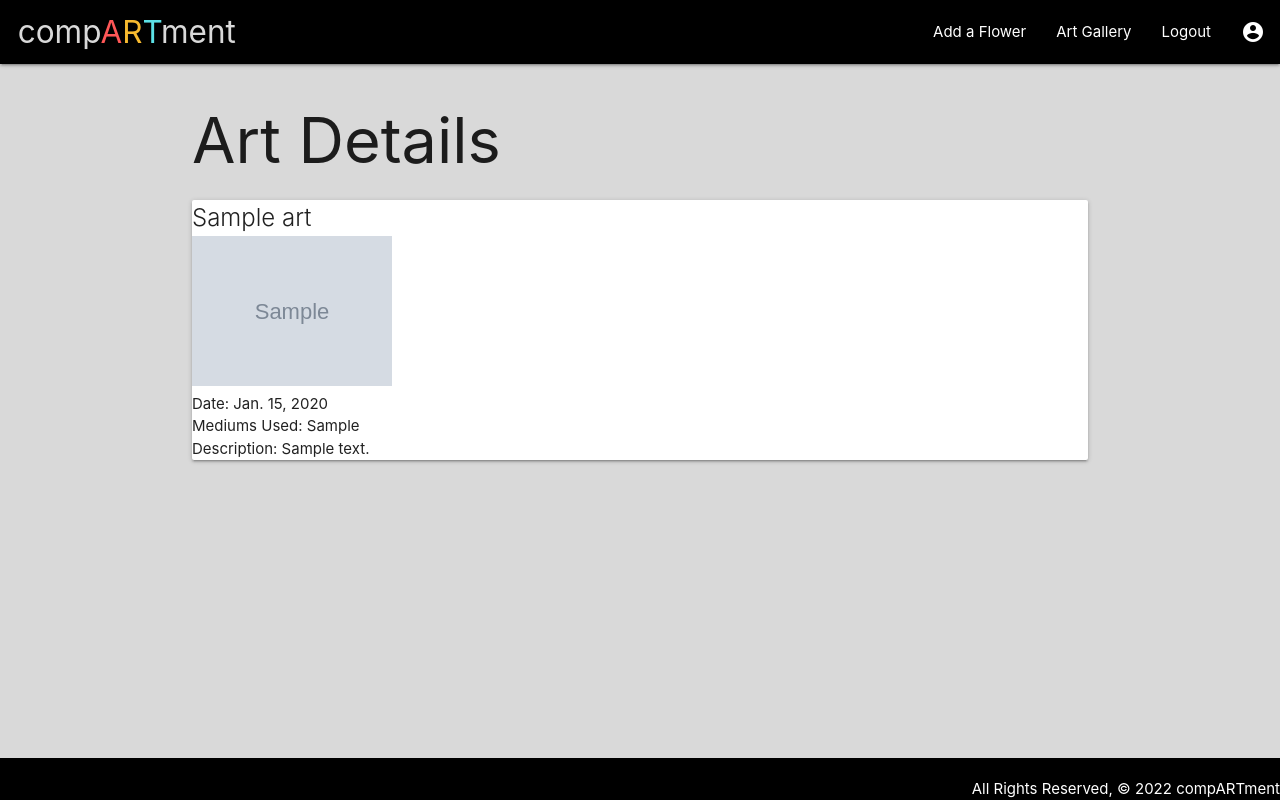
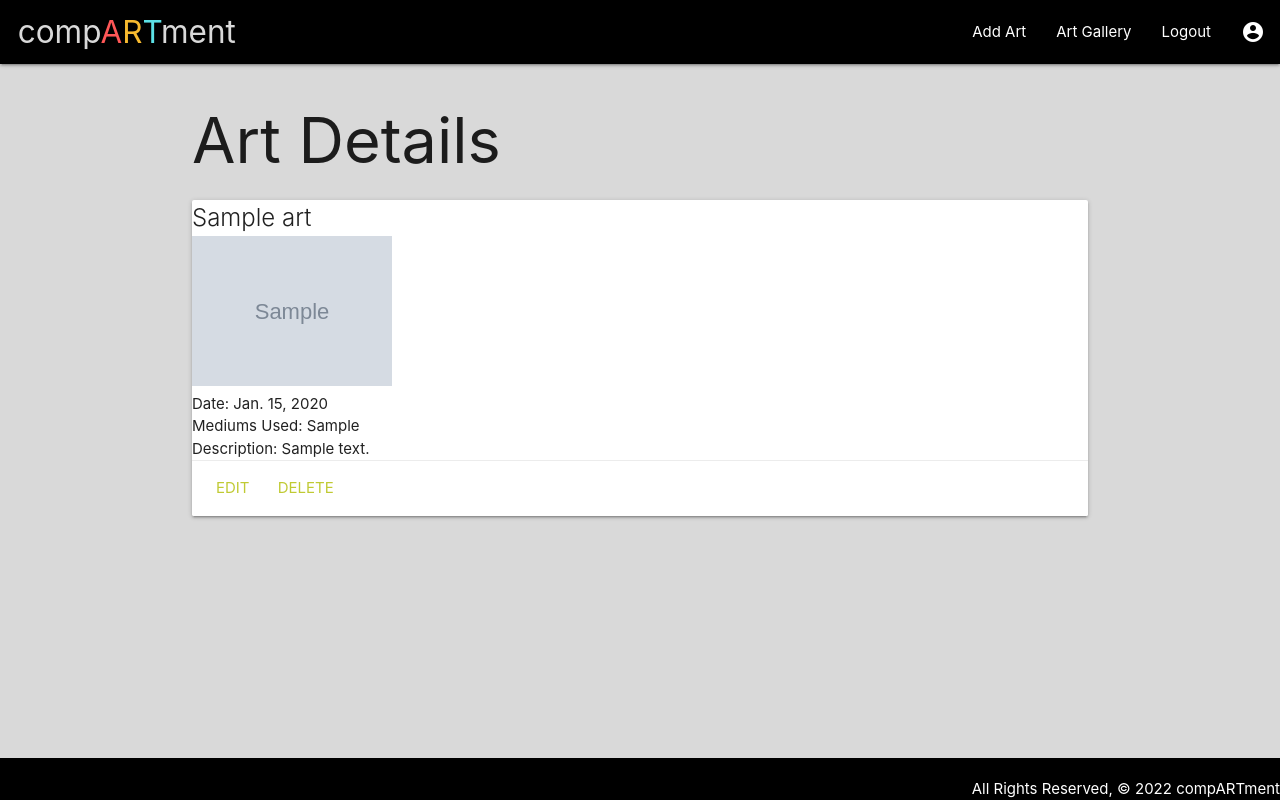
Before and after one commit to jzolly/compARTment, a Django app: page /art/1/ in a window 1280 px wide. Run offline with Django 4.2, Linux system fonts and the light colour scheme; a user stored in the database is signed in; tables that the repository leaves empty hold one stand-in row (values such as "Sample post"); grey boxes marked "Sample" are stand-in pictures.

Commit message:
Full Crud Gallery

```diff
--- a/compARTment/settings.py
+++ b/compARTment/settings.py
@@ -118,7 +118,7 @@ USE_TZ = True
 
 STATIC_URL = 'static/'
 
-LOGIN_REDIRECT_URL = '/art/'
+LOGIN_REDIRECT_URL = '/art_gallery/'
 LOGOUT_REDIRECT_URL = '/'
 
 # Default primary key field type
--- a/main_app/models.py
+++ b/main_app/models.py
@@ -14,3 +14,6 @@ class Art(models.Model):
 
     def __str__(self):
         return self.name
+
+    def get_absolute_url(self):
+        return reverse('detail', kwargs={'art_id': self.id})
--- a/main_app/templates/art/detail.html
+++ b/main_app/templates/art/detail.html
@@ -11,6 +11,10 @@
         <p>Mediums Used: {{ art.mediums}}</p>
         <p>Description: {{ art.description }}</p>
     </div>
+    <div class="card-action">
+        <a href="{% url 'art_update' art.id %}"><span class="lime-text text-darken-1">Edit</span></a>
+        <a href="{% url 'art_delete' art.id %}"><span class="lime-text text-darken-1">Delete</span></a>
+    </div>
 </div>
 
 {% endblock%}
--- a/main_app/templates/base.html
+++ b/main_app/templates/base.html
@@ -25,7 +25,7 @@
             </ul>
             <ul class="right">
                 {% if user.is_authenticated %}
-                <li><a href="{% url 'art_create' %}">Add a Flower</a></li>
+                <li><a href="{% url 'art_create' %}">Add Art</a></li>
                 <li><a href="{% url 'index' %}">Art Gallery</a></li>
                 <li><a href="{% url 'logout' %}">Logout</a></li>
                 <li><a href="{% url 'profile' %}"><i class="material-icons">account_circle</i></a></li>
@@ -41,7 +41,8 @@
         </header>
         <main class="container">{% block content %} {% endblock %}</main>
         <footer class="page-footer black">
-        <div class="right">All Rights Reserved, © 2022 compARTment
+        <div class="center"></div>
+        <div class="right">All Rights Reserved, © 2022 compARTment</div>
         </footer>
     </body>
 </html>
--- a/main_app/templates/main_app/art_confirm_delete.html
+++ b/main_app/templates/main_app/art_confirm_delete.html
@@ -1,5 +1,5 @@
 {% extends 'base.html' %} {% block content %}
-<h1>Delete Flower</h1>
+<h1>Delete Artwork</h1>
 
 <h4>
     Are you sure you want to delete
@@ -9,6 +9,6 @@
 <form action="" method="POST">
     {% csrf_token %}
     <input type="submit" value="Yes - Delete!" class="btn" />
-    <a href="{% url 'detail' flower.id %}">Cancel</a>
+    <a href="{% url 'detail' art.id %}">Cancel</a>
 </form>
 {% endblock %}
--- a/main_app/views.py
+++ b/main_app/views.py
@@ -1,7 +1,6 @@
 from curses.ascii import HT
 from django.shortcuts import render, redirect
-from django.views.generic.edit import CreateView
-# UpdateView, DeleteView
+from django.views.generic.edit import CreateView, UpdateView, DeleteView
 from django.contrib.auth import login
 from django.contrib.auth.forms import UserCreationForm
 from django.contrib.auth.decorators import login_required
@@ -53,3 +52,9 @@ class ArtCreate(LoginRequiredMixin, CreateView):
     def form_valid(self, form):
         form.instance.user = self.request.user
         return super().form_valid(form)
+class ArtUpdate(LoginRequiredMixin, UpdateView):
+    model = Art
+    fields = ['name', 'date', 'mediums', 'description', 'img']
+class ArtDelete(LoginRequiredMixin, DeleteView):
+    model = Art
+    success_url = '/art_gallery/'
```
